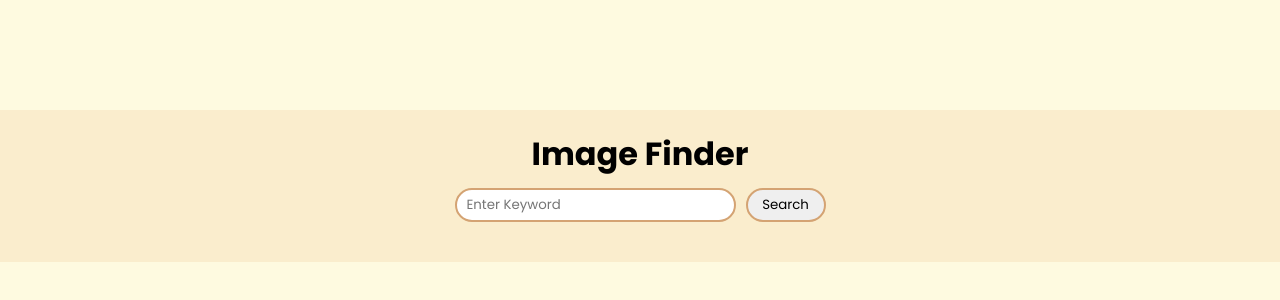
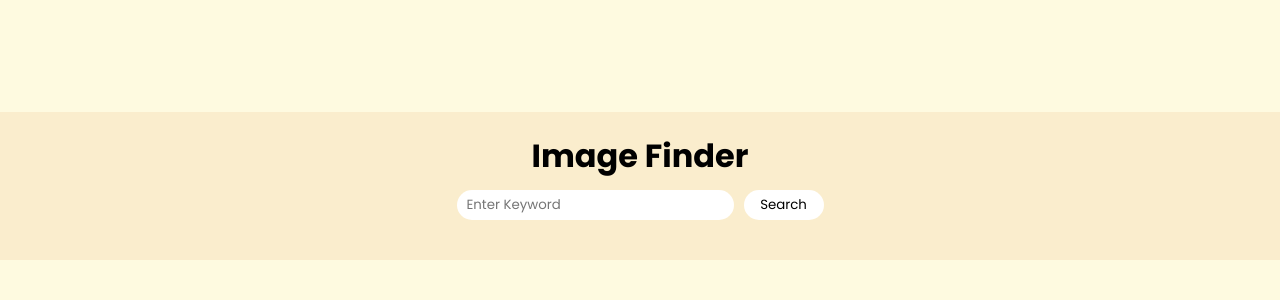
Before and after one commit to mohdfaziel/Image-Generator, a plain HTML site: page index.html in a window 1280 px wide. Shown: the part 214-514 px from the top of the page. Drawn offline with Linux system fonts and the light colour scheme.

Commit message:
color changes

```diff
--- a/style.css
+++ b/style.css
@@ -54,14 +54,15 @@
 input {
     padding: 5px;
     border-radius: 30px;
-    border: 2px solid var(--ternary);
+    border: none;
 }
 #btn{
+    background-color: white;
     cursor: pointer;
     width: 5rem;
 }
 #btn:hover{
-    background-color:var(--secondary) ;
+    background-color:var(--primary) ;
 }
 #imagename{
     padding-left: 10px;
```
